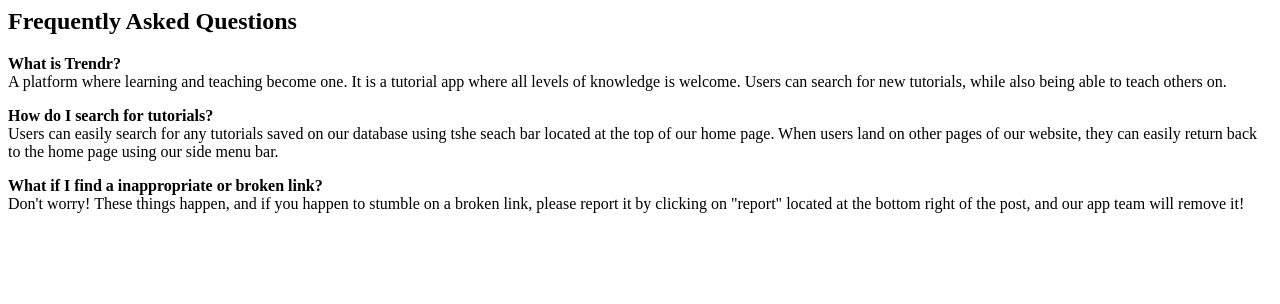
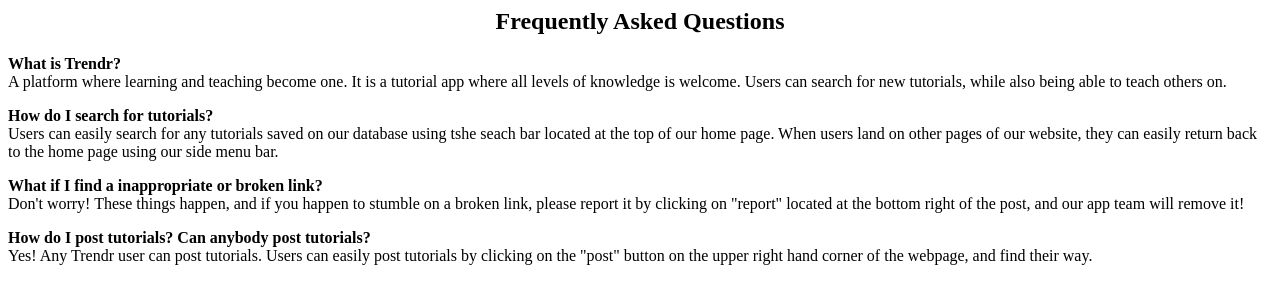
Before and after one commit to kevvn/ucsd-learnr-project, a website: page templates/help.html in a window 1280 px wide. Drawn offline with Linux system fonts and the light colour scheme.

Commit message:
Added michelles help.html

```diff
--- a/templates/help.html
+++ b/templates/help.html
@@ -2,7 +2,8 @@
   <ion-content>
     <div class="helpsection">
 
-    <h2>Frequently Asked Questions</h2>
+    <body>
+    <h2><center>Frequently Asked Questions</center></h2>
     <p><strong>What is Trendr?</strong>
     	<br>A platform where learning and teaching become one. It is a tutorial app where all levels of knowledge is welcome. Users can search for new tutorials, while also being able to teach others on.
     </p>
@@ -13,7 +14,10 @@
 
 	<p><strong>What if I find a inappropriate or broken link?</strong>
 	<br>Don't worry! These things happen, and if you happen to stumble on a broken link, please report it by clicking on "report" located at the bottom right of the post, and our app team will remove it! </p>
-
+	<p><strong>How do I post tutorials? Can anybody post tutorials?</strong>
+	<br>Yes! Any Trendr user can post tutorials. Users can easily post tutorials by clicking on the "post" button on the upper right hand corner of the webpage, and find their way.
+	</p>
+</body>
 </div>
 
 
```
